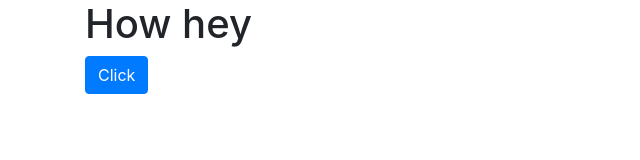
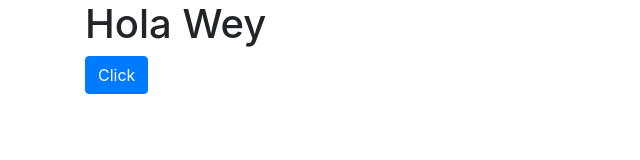
Before and after one commit to melocotron/parcel, a website built with Parcel: page index.html in a window 1280 px wide. Shown: the full height of the page, 0-640 px from the left. Built offline with nearby package versions, Linux system fonts and the light colour scheme.

Commit message:
cambio de texto

```diff
--- a/index.html
+++ b/index.html
@@ -7,7 +7,7 @@
 </head>
 <body>
     <div class="container">
-        <h1>How hey</h1>
+        <h1>Hola Wey</h1>
         <button class="btn btn-primary text-center">Click</button>
 
     </div>
```
